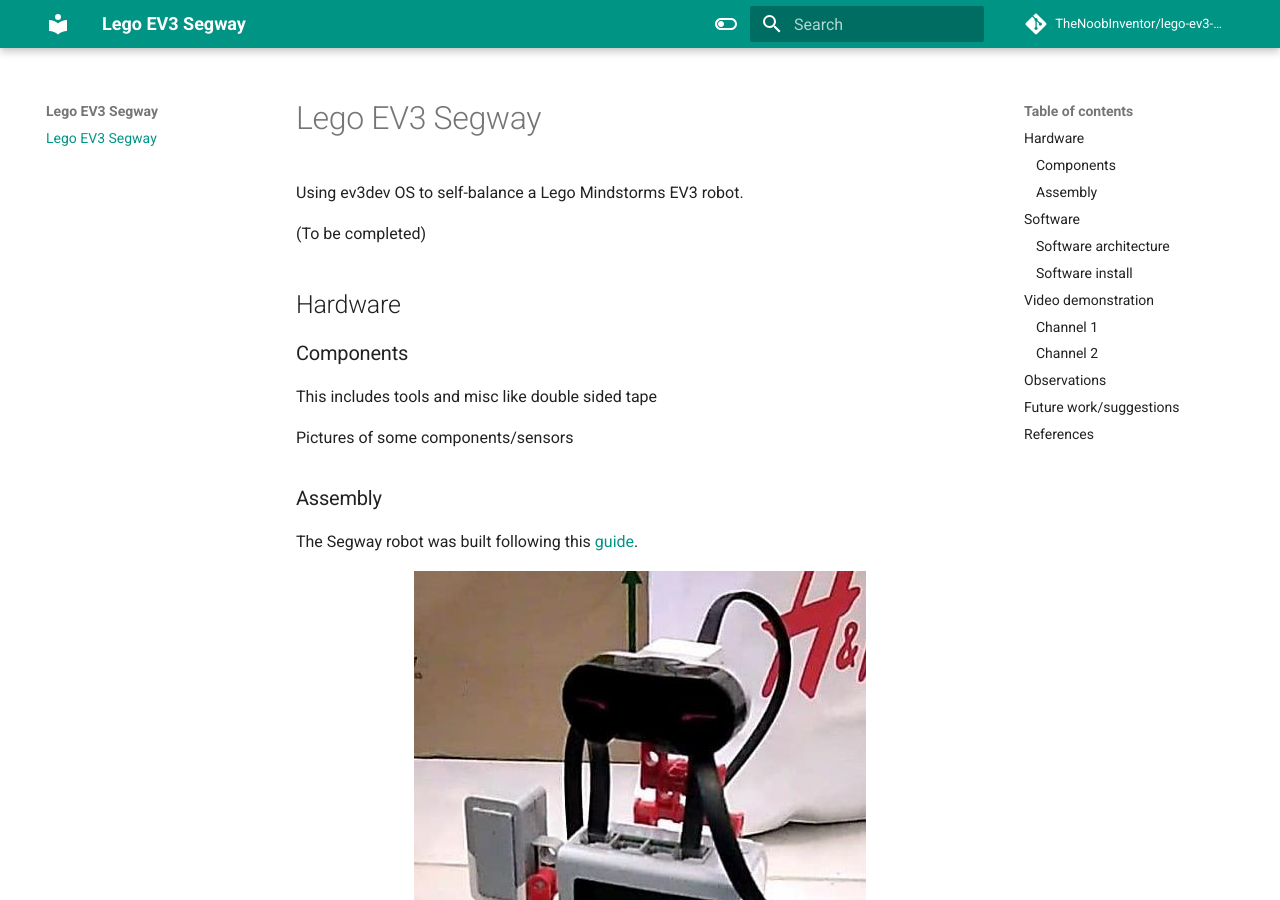
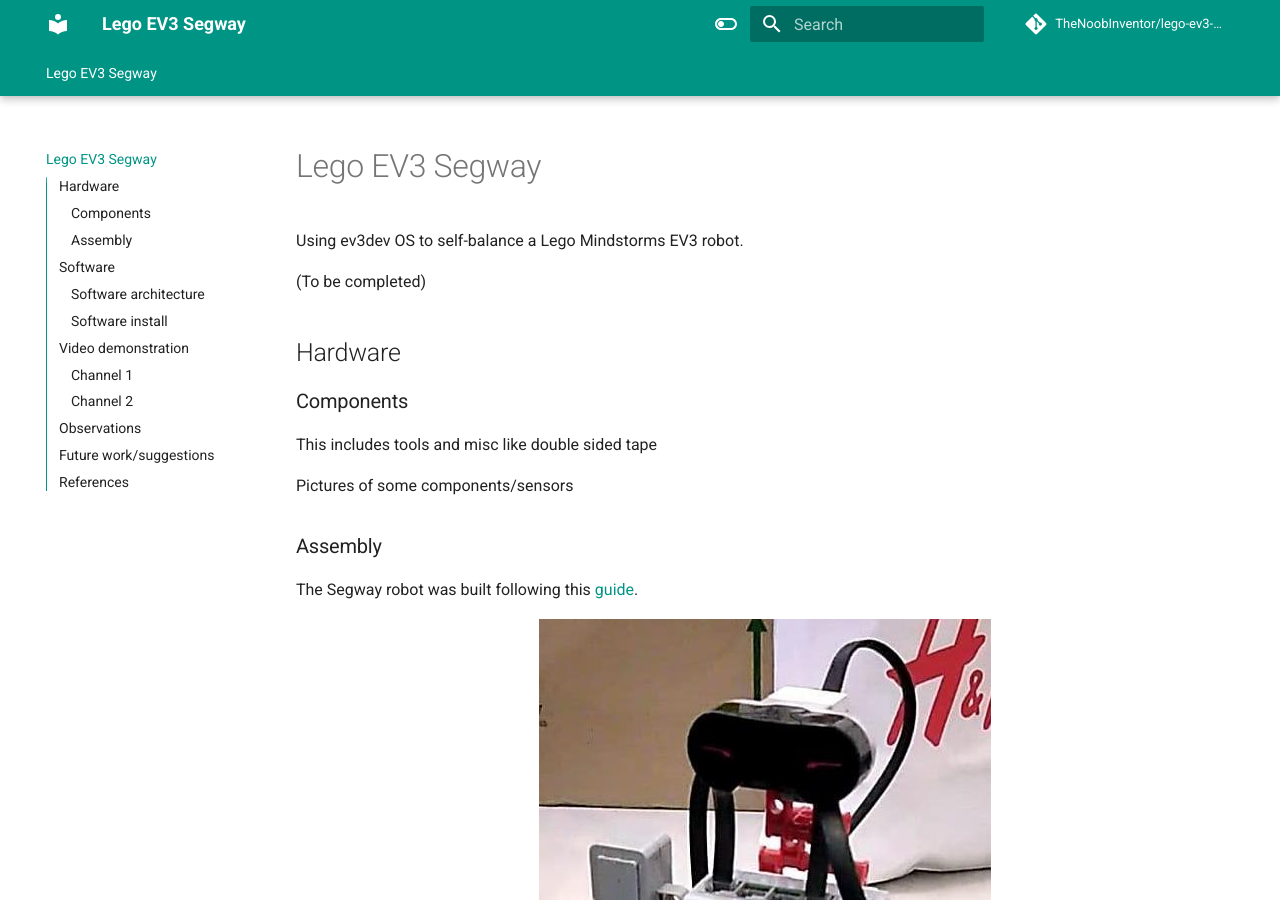
Before and after one commit to TheNoobInventor/lego-ev3-segway, an MkDocs documentation site: the page built from docs/index.md, in a window 1280 px wide and 900 px high. Built offline with MkDocs 1.6.1 and Material for MkDocs 9.7.7, drawn with Linux system fonts in a browser that asks for light colours; comment, search, counter and statistics services are not loaded.

Commit message:
Update mkdocs.yml

```diff
--- a/mkdocs.yml
+++ b/mkdocs.yml
@@ -1,5 +1,5 @@
 site_name: Lego EV3 Segway
-site_url: ''
+site_url: 'https://thenoobinventor.github.io/lego-ev3-segway/'
 use_directory_urls: False
 
 theme:
@@ -15,6 +15,12 @@
       toggle:
         icon: material/toggle-switch
         name: Switch to light mode
+  features:
+    - navigation.tabs
+    - navigation.tabs.sticky
+    - navigation.sections
+    - navigation.top
+    - toc.integrate
 repo_url: https://github.com/TheNoobInventor/lego-ev3-segway
 repo_name: TheNoobInventor/lego-ev3-segway
 plugins:
```
